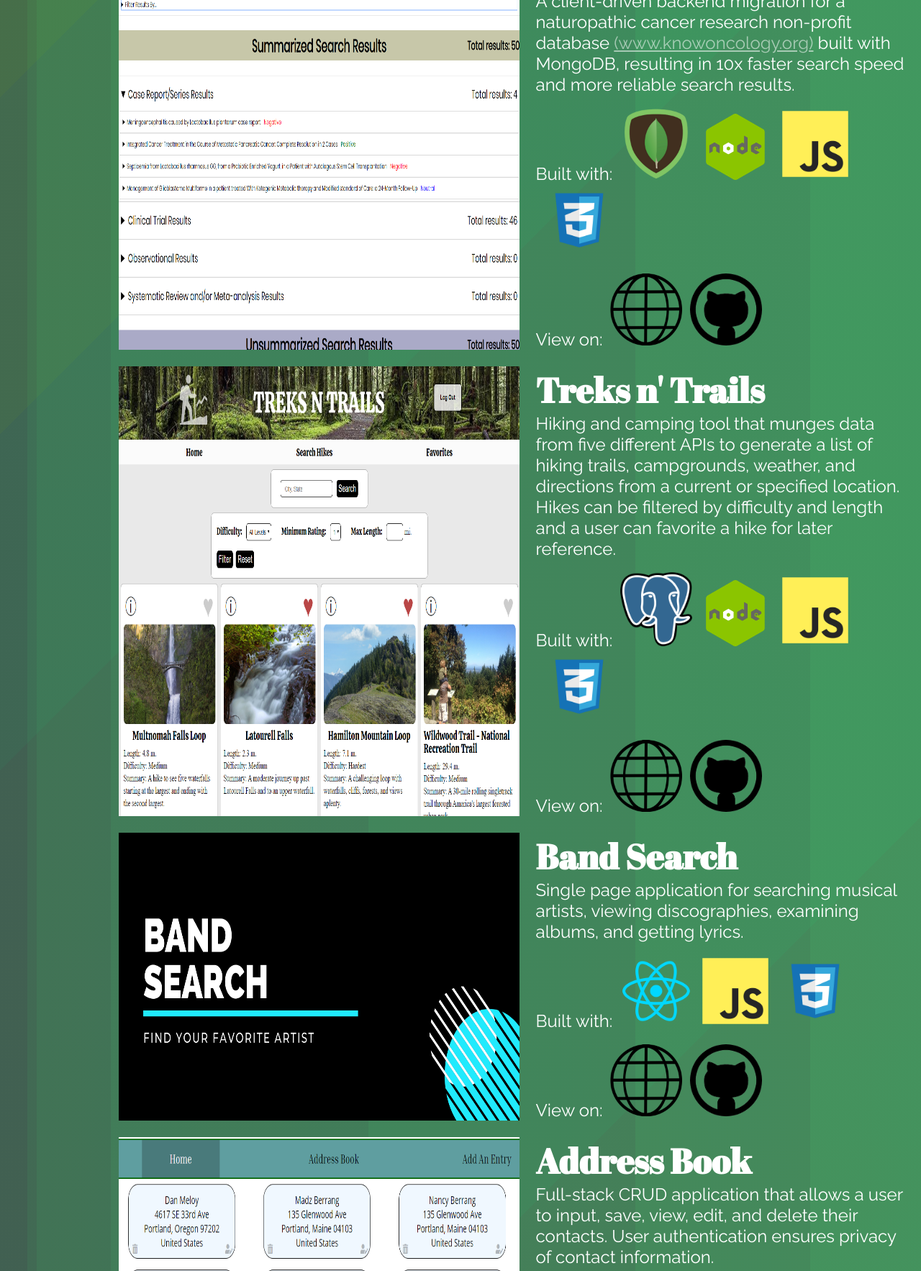
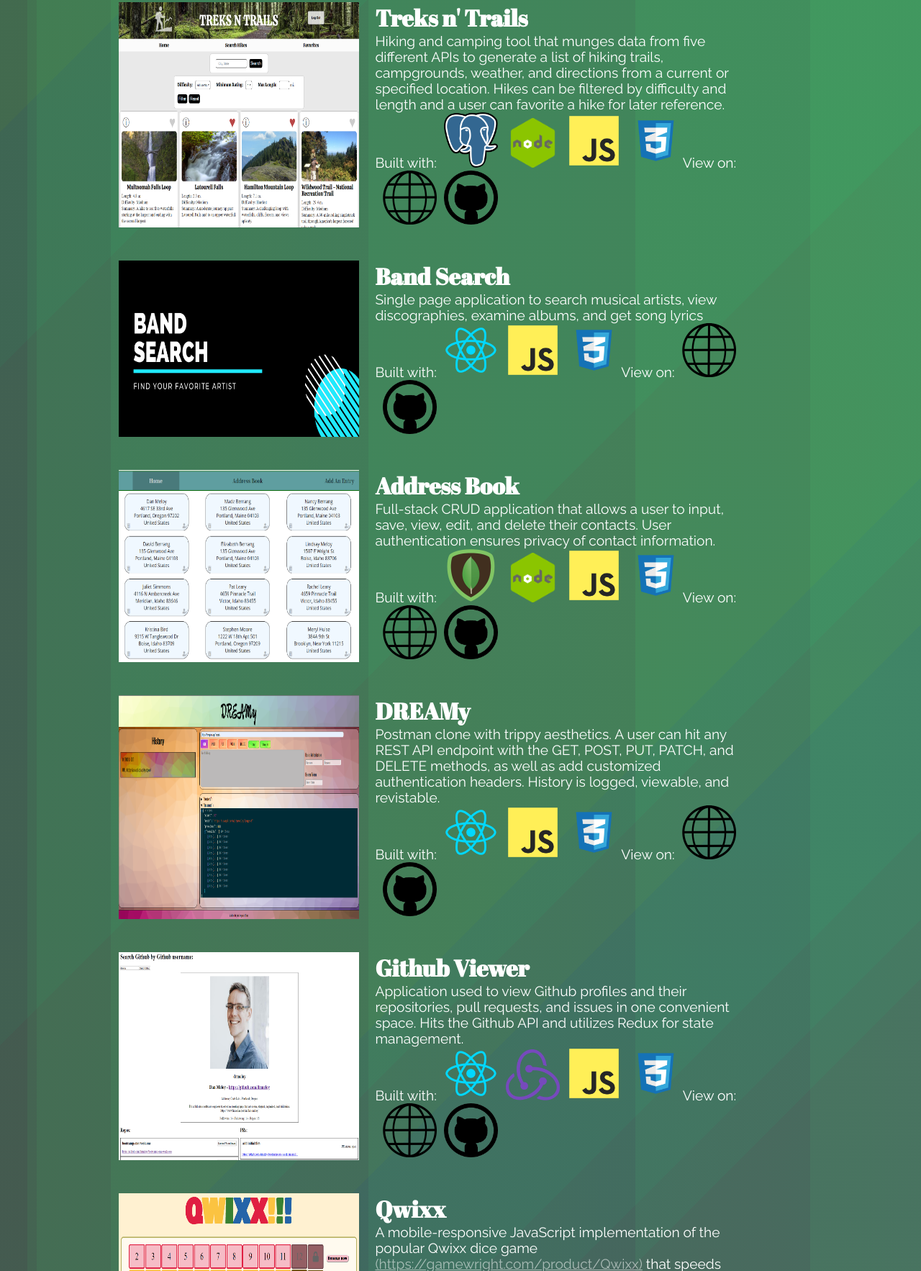
Before and after one commit to drmeloy/danmeloy.dev_react, a React app: page / in a window 1280 px wide. Shown: the part 2399-4165 px from the top of the page at 72% size. Built offline with nearby package versions, Linux system fonts and the light colour scheme; a web font is replaced by a local one.

Commit message:
styling the portfolio

```diff
--- a/src/components/Work/Work.css
+++ b/src/components/Work/Work.css
@@ -17,30 +17,30 @@
 
 .Portfolio {
   display: flex;
-  padding: 1% 0 1% 3%;
+  padding: 2% 0 2% 3%;
 
   div {
     width: 49%;
     padding-left: 2%;
     display: flex;
     flex-direction: column;
-    justify-content: space-evenly;
+    justify-content: space-around;
   }
 
   p {
     font-family: 'Raleway', sans-serif;
     color: white;
-    font-size: 1.5rem;
+    font-size: 1.2rem;
     width: 100%;
   }
 
   img {
-    max-width: 50%;
-    height: auto;
+    width: 30%;
   }
 
   p > img, a > img {
-    max-width: 100px;
+    max-width: 75px;
+    height: auto;
     margin-left: 2%;
   }
 
@@ -54,7 +54,7 @@
 
   h1 {
     font-family: 'Abril Fatface', cursive;
-    font-size: 3em;
+    font-size: 2em;
     color: white;
   }
 }
--- a/src/components/Work/Work.jsx
+++ b/src/components/Work/Work.jsx
@@ -11,15 +11,14 @@ export default function Work(){
           <img src='../../../public/assets/kit.png' />
           <div>
             <h1>KiT: Keeping In Touch</h1>
-            <p>A progressive web app for setting, tracking, and meeting communication goals. User can input contacts, set communication goals, receive push notification reminders, and view communication logs. Contacts are automatically sorted and styled based on proximity to communcation deadline.</p><br/>
+            <p>A progressive web app for setting, tracking, and meeting communication goals. User can input contacts, set communication goals, receive push notification reminders, and view communication logs. Contacts are automatically sorted and styled based on proximity to communcation deadline.</p>
             <p>Built with:
               <img src='../../../public/assets/react.png' alt='react icon'/>
               <img src='../../../public/assets/redux.png' alt='redux icon'/>
               <img src='../../../public/assets/mongodb.png' alt='mongodb icon'/>
               <img src='../../../public/assets/node.png' alt='node icon'/>
               <img src='../../../public/assets/css.png' alt='css icon'/>
-            </p><br/>
-            <p>View on:
+              View on:
               <a href='https://friendlier-staging.netlify.com/login' target='_blank' rel='noopener noreferrer'><img src='../../../public/assets/webpage.png' alt='webpage icon'/></a>
               <a href='https://github.com/band-m' target='_blank' rel='noopener noreferrer'><img src='../../../public/assets/github.png' alt='github icon'/></a>
             </p>
@@ -31,14 +30,13 @@ export default function Work(){
           <img src='../../../public/assets/know.png' />
           <div>
             <h1>Knowoncology</h1>
-            <p>A client-driven backend migration for a naturopathic cancer research non-profit database <a href='https://www.knowoncology.org/' target='_blank' rel='noopener noreferrer'>(www.knowoncology.org)</a> built with MongoDB, resulting in 10x faster search speed and more reliable search results.</p><br/>
+            <p>A client-driven backend migration for a naturopathic cancer research non-profit database <a href='https://www.knowoncology.org/' target='_blank' rel='noopener noreferrer'>(www.knowoncology.org)</a> built with MongoDB, resulting in 10x faster search speed and more reliable search results.</p>
             <p>Built with:
               <img src='../../../public/assets/mongodb.png' alt='mongodb icon'/>
               <img src='../../../public/assets/node.png' alt='node icon'/>
               <img src='../../../public/assets/js.png' alt='javascript icon'/>
               <img src='../../../public/assets/css.png' alt='css icon'/>
-            </p><br/>
-            <p>View on:
+              View on:
               <a href='https://knowoncology.herokuapp.com' target='_blank' rel='noopener noreferrer'><img src='../../../public/assets/webpage.png' alt='webpage icon'/></a>
               <a href='https://github.com/kNOWOncology/knowoncology/' target='_blank' rel='noopener noreferrer'><img src='../../../public/assets/github.png' alt='github icon'/></a>
             </p>
@@ -50,32 +48,30 @@ export default function Work(){
           <img src='../../../public/assets/treksntrails.png' />
           <div>
             <h1>Treks n&apos; Trails</h1>
-            <p>Hiking and camping tool that munges data from five different APIs to generate a list of hiking trails, campgrounds, weather, and directions from a current or specified location. Hikes can be filtered by difficulty and length and a user can favorite a hike for later reference.</p><br/>
+            <p>Hiking and camping tool that munges data from five different APIs to generate a list of hiking trails, campgrounds, weather, and directions from a current or specified location. Hikes can be filtered by difficulty and length and a user can favorite a hike for later reference.</p>
             <p>Built with:
               <img src='../../../public/assets/postgres.png' alt='postgres icon'/>
               <img src='../../../public/assets/node.png' alt='node icon'/>
               <img src='../../../public/assets/js.png' alt='javascript icon'/>
               <img src='../../../public/assets/css.png' alt='css icon'/>
-            </p><br/>
-            <p>View on:
+              View on:
               <a href='https://treksntrails.herokuapp.com' target='_blank' rel='noopener noreferrer'><img src='../../../public/assets/webpage.png' alt='webpage icon'/></a>
               <a href='https://github.com/Plant-Parenthood/treks-n-tents' target='_blank' rel='noopener noreferrer'><img src='../../../public/assets/github.png' alt='github icon'/></a>
             </p>
           </div>
         </div>
 
-        {/* Artist Search */}
+        {/* Band Search */}
         <div className={styles.Portfolio}>
           <img src='../../../public/assets/bandsearch.png' />
           <div>
             <h1>Band Search</h1>
-            <p>Single page application for searching musical artists, viewing discographies, examining albums, and getting lyrics.</p><br/>
+            <p>Single page application to search musical artists, view discographies, examine albums, and get song lyrics</p>
             <p>Built with:
               <img src='../../../public/assets/react.png' alt='react icon'/>
               <img src='../../../public/assets/js.png' alt='javascript icon'/>
               <img src='../../../public/assets/css.png' alt='css icon'/>
-            </p><br/>
-            <p>View on:
+              View on:
               <a href='https://drmeloy.github.io/Artist-Search/' target='_blank' rel='noopener noreferrer'><img src='../../../public/assets/webpage.png' alt='webpage icon'/></a>
               <a href='https://github.com/drmeloy/Artist-Search' target='_blank' rel='noopener noreferrer'><img src='../../../public/assets/github.png' alt='github icon'/></a>
             </p>
@@ -87,14 +83,13 @@ export default function Work(){
           <img src='../../../public/assets/addressbook.png' />
           <div>
             <h1>Address Book</h1>
-            <p>Full-stack CRUD application that allows a user to input, save, view, edit, and delete their contacts. User authentication ensures privacy of contact information.</p><br/>
+            <p>Full-stack CRUD application that allows a user to input, save, view, edit, and delete their contacts. User authentication ensures privacy of contact information.</p>
             <p>Built with:
               <img src='../../../public/assets/mongodb.png' alt='mongodb icon'/>
               <img src='../../../public/assets/node.png' alt='node icon'/>
               <img src='../../../public/assets/js.png' alt='javascript icon'/>
               <img src='../../../public/assets/css.png' alt='css icon'/>
-            </p><br/>
-            <p>View on:
+              View on:
               <a href='https://alchemyaddressesbook.herokuapp.com' target='_blank' rel='noopener noreferrer'><img src='../../../public/assets/webpage.png' alt='webpage icon'/></a>
               <a href='https://github.com/drmeloy/lab-15-address-book' target='_blank' rel='noopener noreferrer'><img src='../../../public/assets/github.png' alt='github icon'/></a>
             </p>
@@ -106,13 +101,12 @@ export default function Work(){
           <img src='../../../public/assets/dreamy.png' />
           <div>
             <h1>DREAMy</h1>
-            <p>Postman clone with trippy aesthetics. A user can hit any REST API endpoint with the GET, POST, PUT, PATCH, and DELETE methods, as well as add customized authentication headers. History is logged, viewable, and revistable.</p><br/>
+            <p>Postman clone with trippy aesthetics. A user can hit any REST API endpoint with the GET, POST, PUT, PATCH, and DELETE methods, as well as add customized authentication headers. History is logged, viewable, and revistable.</p>
             <p>Built with:
               <img src='../../../public/assets/react.png' alt='react icon'/>
               <img src='../../../public/assets/js.png' alt='javascript icon'/>
               <img src='../../../public/assets/css.png' alt='css icon'/>
-            </p><br/>
-            <p>View on:
+              View on:
               <a href='https://drmeloy.github.io/lab-28-RESTy/' target='_blank' rel='noopener noreferrer'><img src='../../../public/assets/webpage.png' alt='webpage icon'/></a>
               <a href='https://github.com/drmeloy/lab-28-RESTy/' target='_blank' rel='noopener noreferrer'><img src='../../../public/assets/github.png' alt='github icon'/></a>
             </p>
@@ -124,14 +118,13 @@ export default function Work(){
           <img src='../../../public/assets/githubviewer.png' />
           <div>
             <h1>Github Viewer</h1>
-            <p>Application used to view Github profiles and their repositories, pull requests, and issues in one convenient space. Hits the Github API and utilizes Redux for state management.</p><br/>
+            <p>Application used to view Github profiles and their repositories, pull requests, and issues in one convenient space. Hits the Github API and utilizes Redux for state management.</p>
             <p>Built with:
               <img src='../../../public/assets/react.png' alt='react icon'/>
               <img src='../../../public/assets/redux.png' alt='redux icon'/>
               <img src='../../../public/assets/js.png' alt='javascript icon'/>
               <img src='../../../public/assets/css.png' alt='css icon'/>
-            </p><br/>
-            <p>View on:
+              View on:
               <a href='https://drmeloy.github.io/lab-40-github-viewer/' target='_blank' rel='noopener noreferrer'><img src='../../../public/assets/webpage.png' alt='webpage icon'/></a>
               <a href='https://github.com/drmeloy/lab-40-github-viewer/' target='_blank' rel='noopener noreferrer'><img src='../../../public/assets/github.png' alt='github icon'/></a>
             </p>
@@ -143,13 +136,12 @@ export default function Work(){
           <img src='../../../public/assets/quixx.png' />
           <div>
             <h1>Qwixx</h1>
-            <p>A mobile-responsive JavaScript implementation of the popular Qwixx dice game <a href='https://gamewright.com/product/Qwixx' target='_blank' rel='noopener roreferrer'>(https://gamewright.com/product/Qwixx)</a> that speeds gameplay and doesn&apos;t rely on paper scorecards. Developed with face-to-face multiplayer in mind with each player&apos;s device acting as their scorecard.</p><br/>
+            <p>A mobile-responsive JavaScript implementation of the popular Qwixx dice game <a href='https://gamewright.com/product/Qwixx' target='_blank' rel='noopener noreferrer'>(https://gamewright.com/product/Qwixx)</a> that speeds gameplay and doesn&apos;t rely on paper scorecards. Developed with face-to-face multiplayer in mind with each player&apos;s device acting as their scorecard.</p>
             <p>Built with:
               <img src='../../../public/assets/js.png' alt='javascript icon'/>
               <img src='../../../public/assets/html.png' alt='html icon'/>
               <img src='../../../public/assets/css.png' alt='css icon'/>
-            </p><br/>
-            <p>View on:
+              View on:
               <a href='https://i-16.github.io/qwixx/' target='_blank' rel='noopener noreferrer'><img src='../../../public/assets/webpage.png' alt='webpage icon'/></a>
               <a href='https://github.com/I-16/qwixx' target='_blank' rel='noopener noreferrer'><img src='../../../public/assets/github.png' alt='github icon'/></a>
             </p>
```
